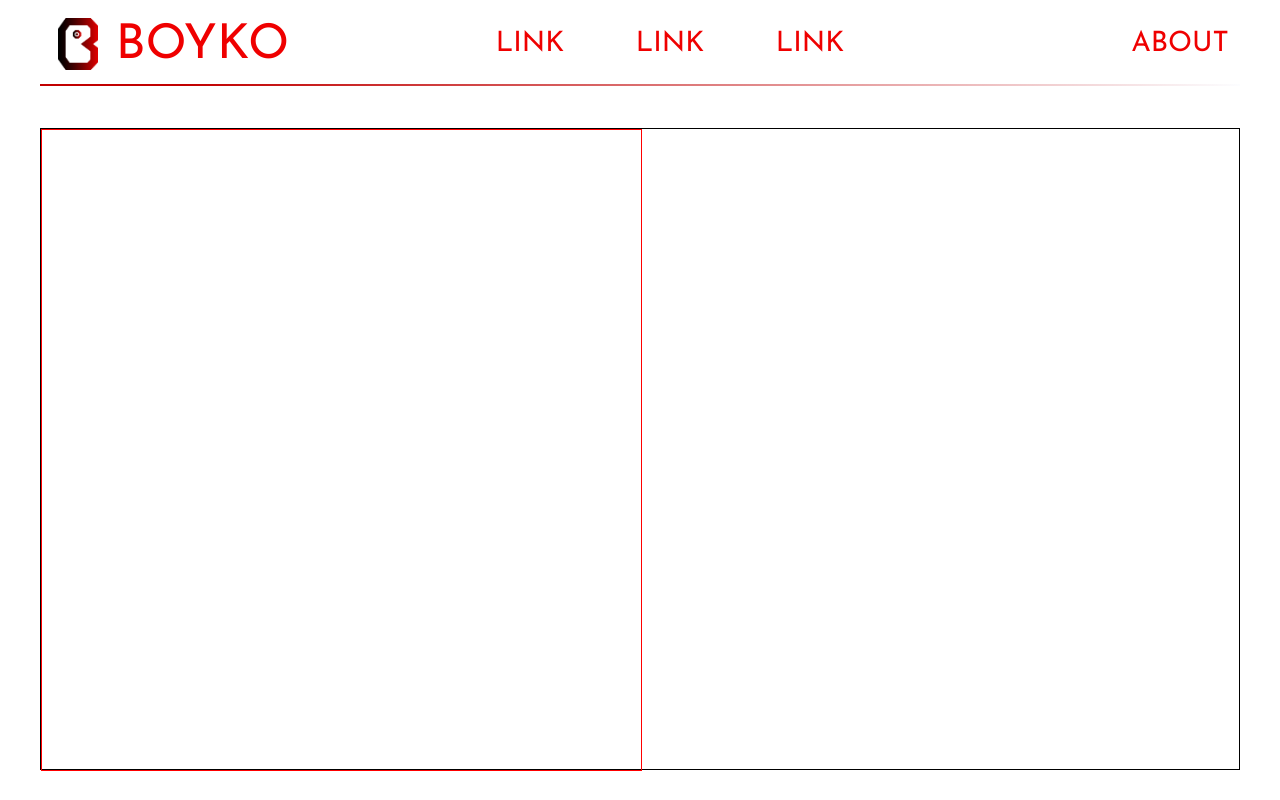
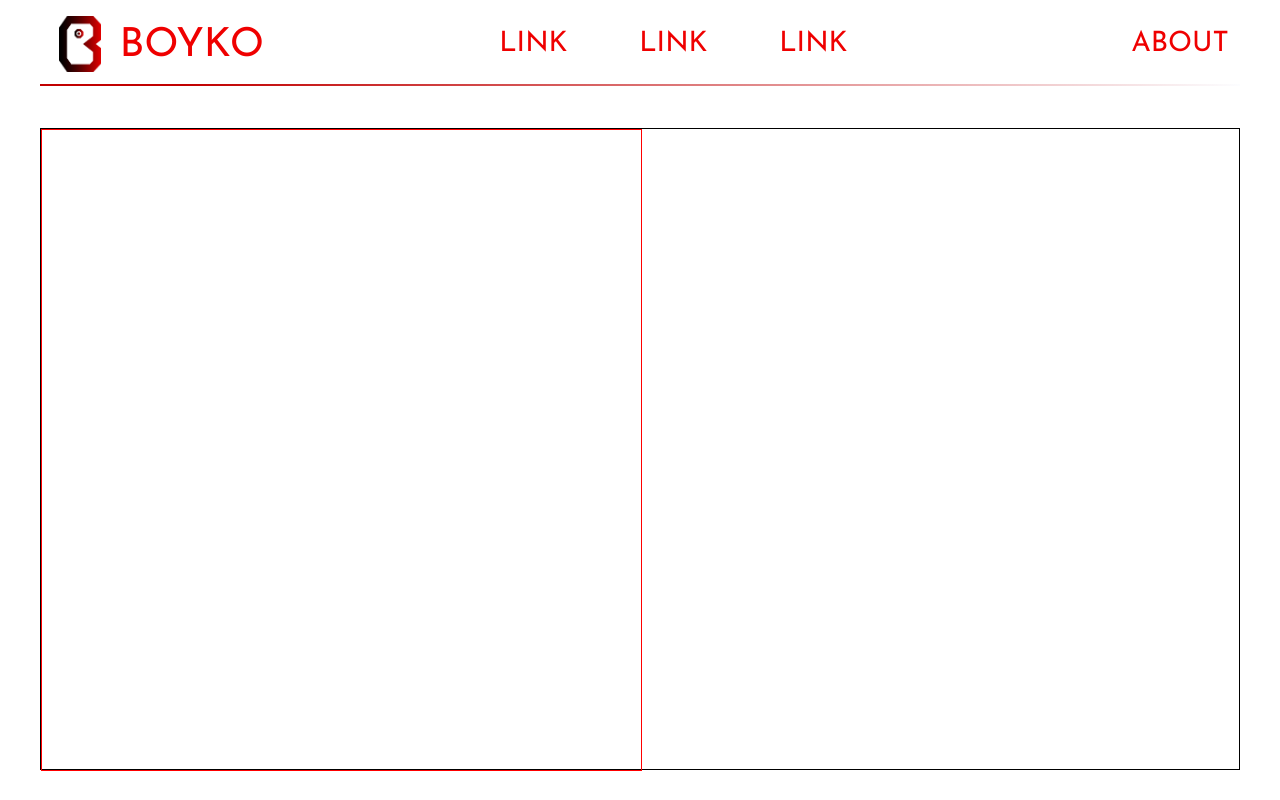
Before and after one commit to trpls1x/trpls1x.github.io, a plain HTML site: page main.html in a window 1280 px wide. Drawn offline with Linux system fonts and the light colour scheme.

Commit message:
Update style.css

```diff
--- a/css/style.css
+++ b/css/style.css
@@ -60,18 +60,18 @@
 
 .logo {
 	height: 100%;
-	width: 15%;
+	width: auto;
 	display: flex;
 	align-items: center;
 }
 
 .logo span {
 	padding-top: 2%;
-	font-size: 300%;
+	font-size: 5vh;
 }
 
 .logo img {
-	height: 60%;
+	height: 7vh;
 	width: auto;
 	padding: 0 10%;
 }
```
